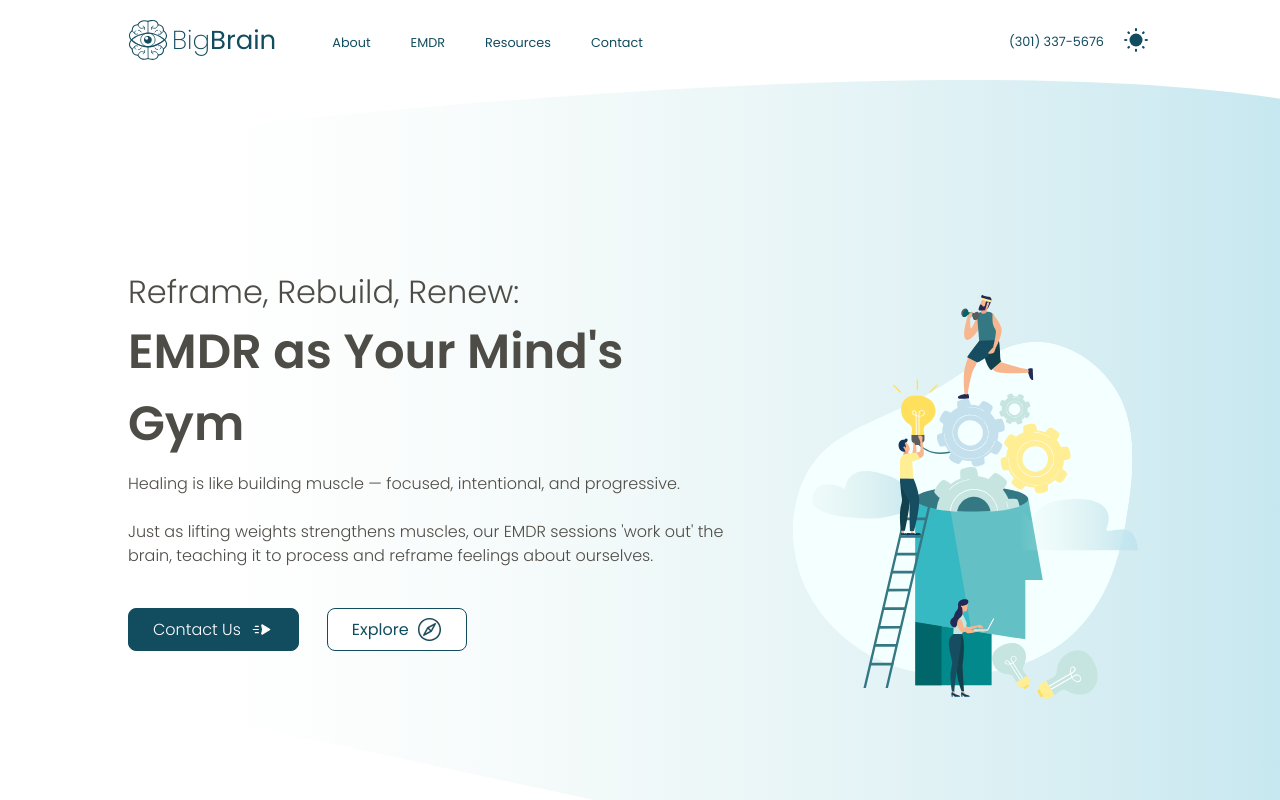
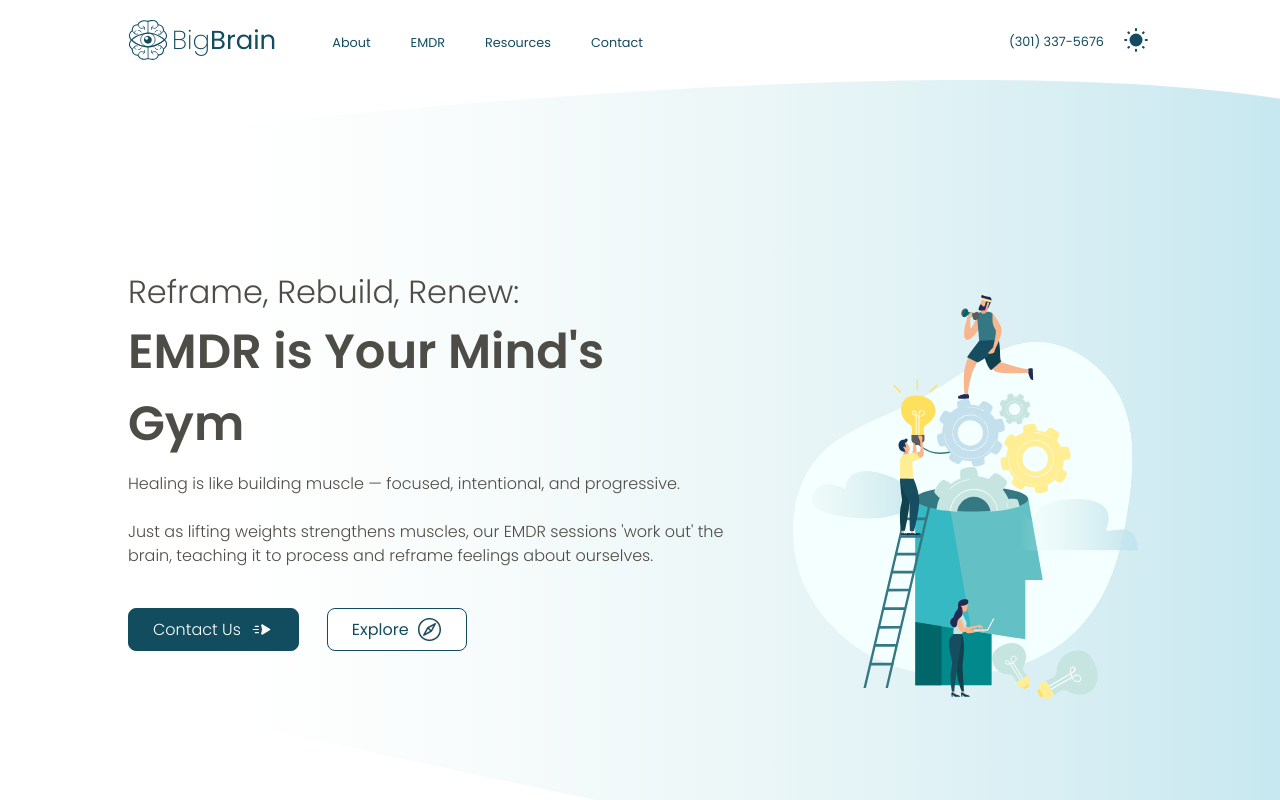
Before and after one commit to eliram9/BigBrain, a React (Create React App) app: page / in a window 1280 px wide. Shown: the top 800 px of the page. Built offline with nearby package versions, Linux system fonts and the light colour scheme; what tailwindcss-filters would draw is missing.

Commit message:
typo fix #2

```diff
--- a/src/components/ui-elements/Hero.jsx
+++ b/src/components/ui-elements/Hero.jsx
@@ -27,7 +27,7 @@ const Hero = () => {
                         <h1 className='text-5xl font-semibold
                                        sm:text-4xl md:text-3xl lg:text-4xl'
                         >
-                            EMDR as Your Mind's Gym
+                            EMDR is Your Mind's Gym
                         </h1>
                         <div className='pt-3 font-light
                                         md:text-md lg:text-base'
```
